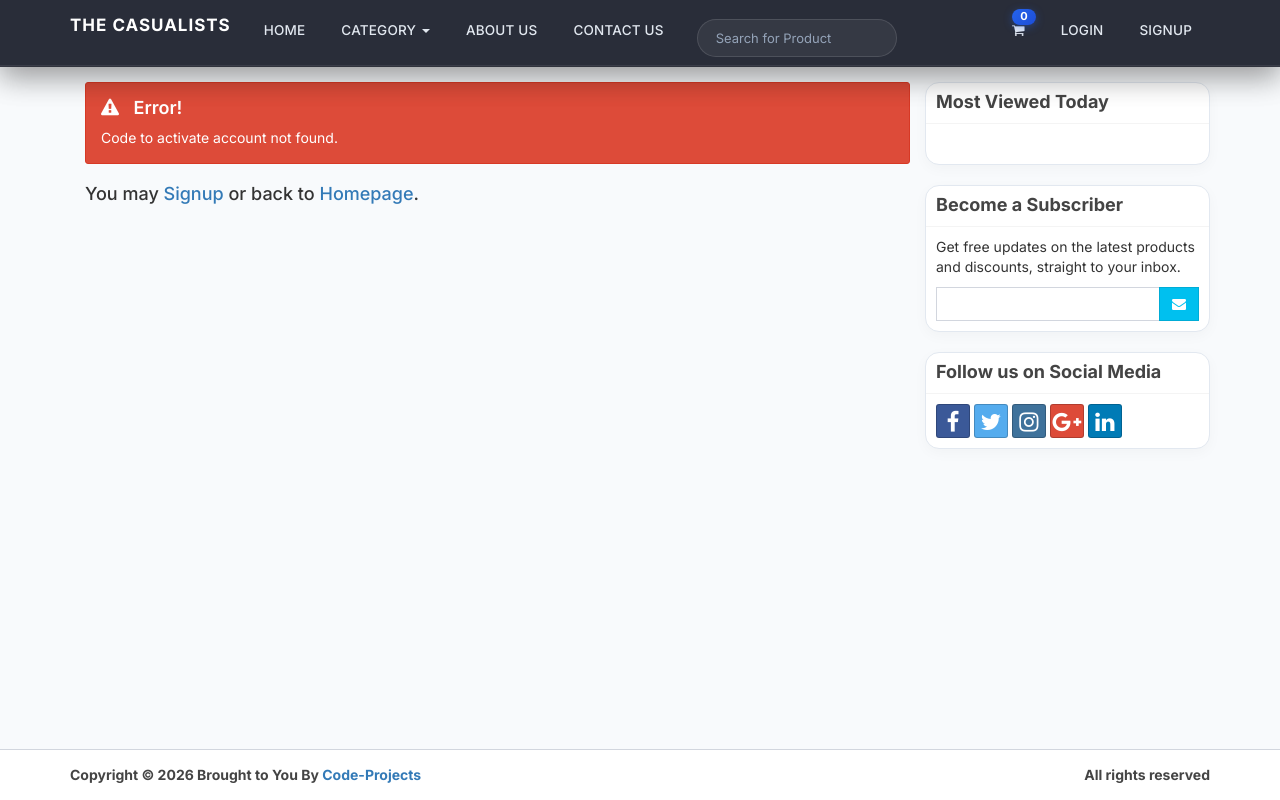
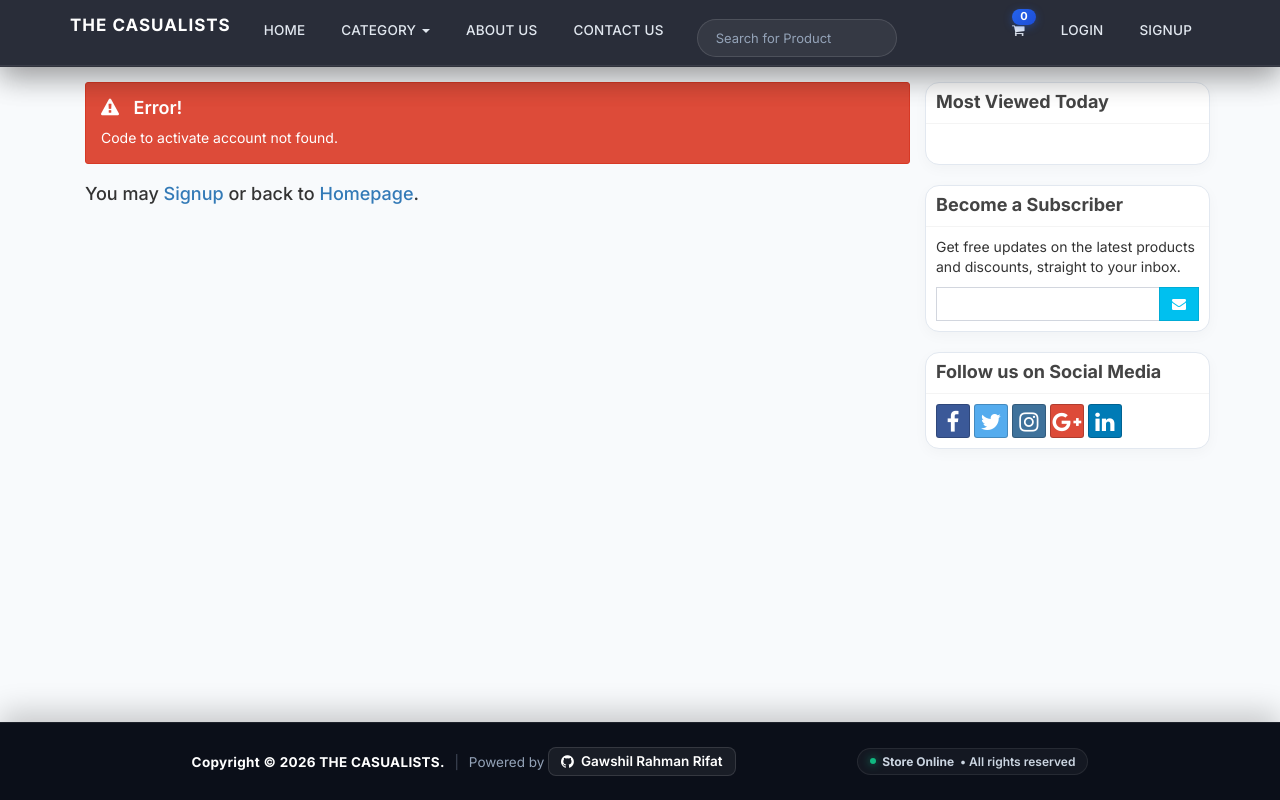
Before and after one commit to GRRifat/ECOMMERCE-project-php, a PHP site: page /ecommerce/activate.php in a window 1280 px wide. Run offline with PHP 8.4, Linux system fonts and the light colour scheme; data comes from the database, SQL or seed files in the repository; some libraries are stand-ins or nearby versions.

Commit message:
code and  Design update

```diff
--- a/includes/footer.php
+++ b/includes/footer.php
@@ -1,8 +1,79 @@
-<footer class="main-footer">
+<!-- Customer Modern Luxury Footer Styling -->
+<style>
+  .customer-footer {
+    background: #0b0f19 !important;
+    border-top: 1px solid rgba(255, 255, 255, 0.08) !important;
+    color: #94a3b8 !important;
+    padding: 24px 0 !important;
+    font-size: 13.5px !important;
+    font-family: 'Inter', -apple-system, BlinkMacSystemFont, "Segoe UI", sans-serif;
+    box-shadow: 0 -10px 30px rgba(0, 0, 0, 0.2);
+  }
+  .customer-footer .container {
+    display: flex;
+    justify-content: space-between;
+    align-items: center;
+    flex-wrap: wrap;
+    gap: 15px;
+  }
+  .footer-github-link {
+    color: #ffffff !important;
+    font-weight: 600;
+    text-decoration: none !important;
+    display: inline-flex;
+    align-items: center;
+    gap: 7px;
+    padding: 4px 12px;
+    background: rgba(255, 255, 255, 0.06);
+    border: 1px solid rgba(255, 255, 255, 0.12);
+    border-radius: 8px;
+    transition: all 0.25s cubic-bezier(0.4, 0, 0.2, 1);
+  }
+  .footer-github-link:hover {
+    background: #ffffff;
+    color: #0b0f19 !important;
+    border-color: #ffffff;
+    transform: translateY(-2px);
+    box-shadow: 0 4px 14px rgba(255, 255, 255, 0.15);
+  }
+  .footer-status-pill {
+    display: inline-flex;
+    align-items: center;
+    gap: 6px;
+    font-size: 12px;
+    font-weight: 600;
+    color: #cbd5e1;
+    background: rgba(255, 255, 255, 0.04);
+    border: 1px solid rgba(255, 255, 255, 0.08);
+    padding: 4px 12px;
+    border-radius: 20px;
+  }
+  .footer-live-dot {
+    width: 6px;
+    height: 6px;
+    background: #10b981;
+    border-radius: 50%;
+    display: inline-block;
+    box-shadow: 0 0 8px rgba(16, 185, 129, 0.8);
+  }
+</style>
+
+<footer class="main-footer customer-footer">
     <div class="container">
-      <div class="pull-right hidden-xs">
-        <b>All rights reserved</b>
+      <div>
+        <strong style="color: #ffffff; font-weight: 700; letter-spacing: 0.3px;">Copyright &copy; 2026 THE CASUALISTS.</strong>
+        <span style="margin: 0 6px; opacity: 0.4;">|</span>
+        Powered by
+        <a href="https://github.com/GRRifat" target="_blank" rel="noopener noreferrer" class="footer-github-link">
+          <i class="fa fa-github" style="font-size: 15px;"></i> Gawshil Rahman Rifat
+        </a>
       </div>
-      <strong>Copyright &copy; 2026 Brought to You By <a href="https://code-projects.org/">Code-Projects</a></strong>
+
+      <div class="hidden-xs">
+        <span class="footer-status-pill">
+          <span class="footer-live-dot"></span>
+          <b>Store Online</b> • All rights reserved
+        </span>
+      </div>
     </div>
 </footer>
```
